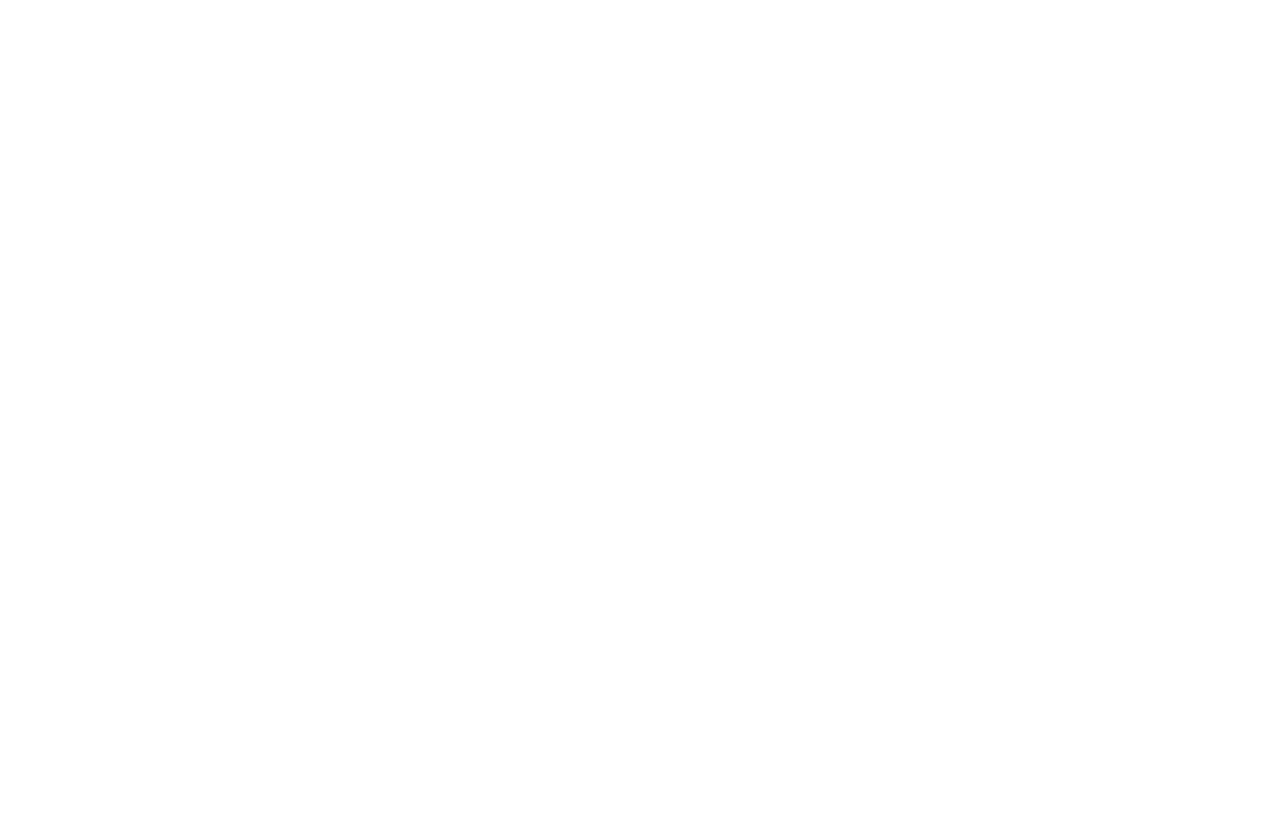
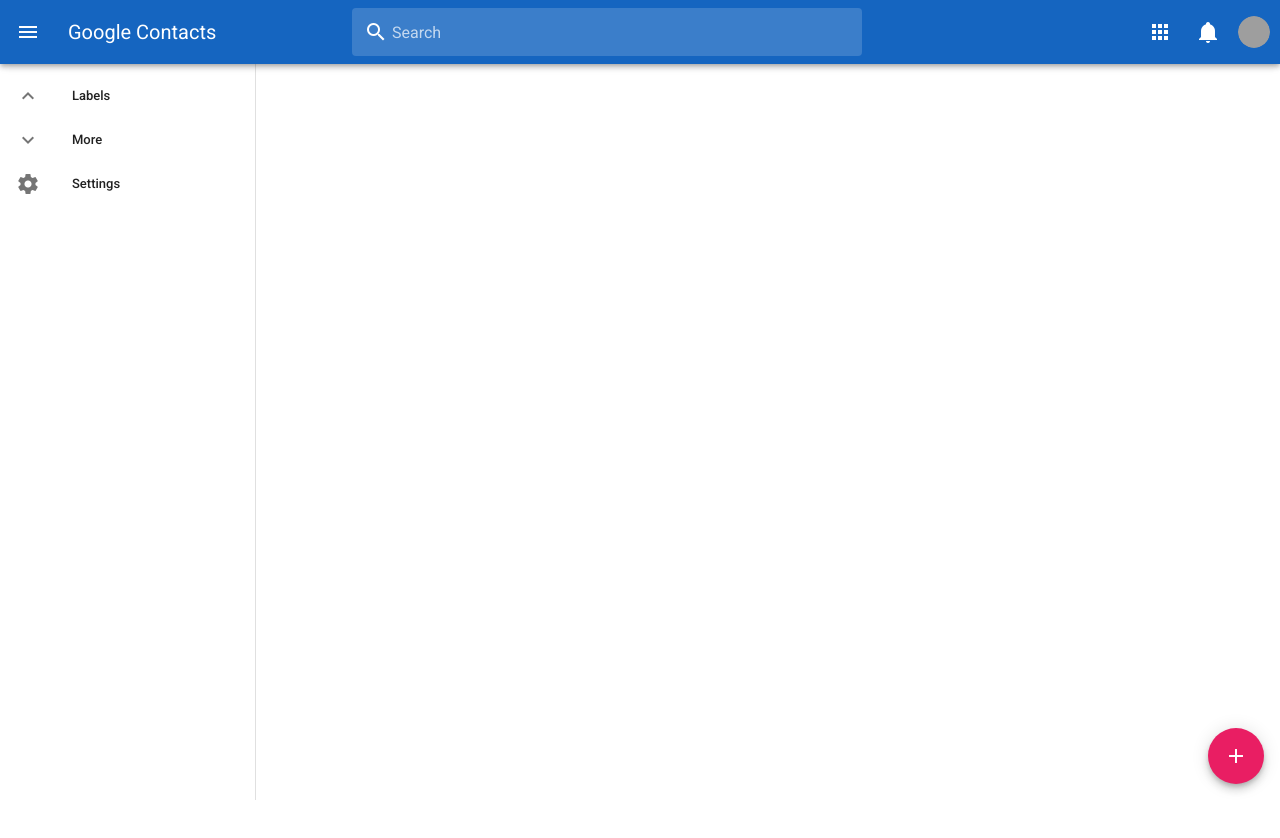
Before and after one commit to zilliw/budget-poc, a Vue app in the folder web-ui/: page /timesheet in a window 1280 px wide. Shown: the top 838 px of the page. Before the commit the page ends 800 px from the top, so only its background shows below. Built offline with nearby package versions, Linux system fonts and the light colour scheme; grey boxes are pictures that could not be loaded.

Commit message:
layout naviguation

```diff
--- a/web-ui/src/router/index.js
+++ b/web-ui/src/router/index.js
@@ -1,7 +1,7 @@
 import Vue from 'vue'
 import VueRouter from 'vue-router'
 import Login from '../views/Login.vue'
-import About from '../views/About.vue'
+import Timesheet from '../views/Timesheet.vue'
 
 Vue.use(VueRouter)
 
@@ -12,9 +12,9 @@
     component: Login
   },
   {
-    path: '/about',
-    name: 'About',
-    component: About
+    path: '/timesheet',
+    name: 'Timesheet',
+    component: Timesheet
   }
 ]
 
--- a/web-ui/src/views/About.vue
+++ /dev/null
@@ -1,5 +0,0 @@
-<template>
-  <div class="about">
-    <h1>This is an about page</h1>
-  </div>
-</template>
--- a/web-ui/src/views/Login.vue
+++ b/web-ui/src/views/Login.vue
@@ -43,7 +43,7 @@
               </v-card-text>
               <v-card-actions>
                 <v-spacer></v-spacer>
-                <router-link to="/about"> <v-btn color="primary">Connexion</v-btn></router-link>
+                <router-link to="/timesheet"> <v-btn color="primary">Connexion</v-btn></router-link>
 
               </v-card-actions>
             </v-card>
--- /dev/null
+++ b/web-ui/src/views/Timesheet.vue
@@ -0,0 +1,257 @@
+<template>
+  <v-app id="inspire">
+    <v-navigation-drawer
+      v-model="drawer"
+      :clipped="$vuetify.breakpoint.lgAndUp"
+      app
+    >
+      <v-list dense>
+        <template v-for="item in items">
+          <v-row
+            v-if="item.heading"
+            :key="item.heading"
+            align="center"
+          >
+            <v-col cols="6">
+              <v-subheader v-if="item.heading">
+                {{ item.heading }}
+              </v-subheader>
+            </v-col>
+            <v-col
+              cols="6"
+              class="text-center"
+            >
+              <a
+                href="#!"
+                class="body-2 black--text"
+              >EDIT</a>
+            </v-col>
+          </v-row>
+          <v-list-group
+            v-else-if="item.children"
+            :key="item.text"
+            v-model="item.model"
+            :prepend-icon="item.model ? item.icon : item['icon-alt']"
+            append-icon=""
+          >
+            <template v-slot:activator>
+              <v-list-item-content>
+                <v-list-item-title>
+                  {{ item.text }}
+                </v-list-item-title>
+              </v-list-item-content>
+            </template>
+            <v-list-item
+              v-for="(child, i) in item.children"
+              :key="i"
+              link
+            >
+              <v-list-item-action v-if="child.icon">
+                <v-icon>{{ child.icon }}</v-icon>
+              </v-list-item-action>
+              <v-list-item-content>
+                <v-list-item-title>
+                  {{ child.text }}
+                </v-list-item-title>
+              </v-list-item-content>
+            </v-list-item>
+          </v-list-group>
+          <v-list-item
+            v-else
+            :key="item.text"
+            link
+          >
+            <v-list-item-action>
+              <v-icon>{{ item.icon }}</v-icon>
+            </v-list-item-action>
+            <v-list-item-content>
+              <v-list-item-title>
+                {{ item.text }}
+              </v-list-item-title>
+            </v-list-item-content>
+          </v-list-item>
+        </template>
+      </v-list>
+    </v-navigation-drawer>
+
+    <v-app-bar
+      :clipped-left="$vuetify.breakpoint.lgAndUp"
+      app
+      color="blue darken-3"
+      dark
+    >
+      <v-app-bar-nav-icon @click.stop="drawer = !drawer"></v-app-bar-nav-icon>
+      <v-toolbar-title
+        style="width: 300px"
+        class="ml-0 pl-4"
+      >
+        <span class="hidden-sm-and-down">Google Contacts</span>
+      </v-toolbar-title>
+      <v-text-field
+        flat
+        solo-inverted
+        hide-details
+        prepend-inner-icon="mdi-magnify"
+        label="Search"
+        class="hidden-sm-and-down"
+      ></v-text-field>
+      <v-spacer></v-spacer>
+      <v-btn icon>
+        <v-icon>mdi-apps</v-icon>
+      </v-btn>
+      <v-btn icon>
+        <v-icon>mdi-bell</v-icon>
+      </v-btn>
+      <v-btn
+        icon
+        large
+      >
+        <v-avatar
+          size="32px"
+          item
+        >
+          <v-img
+            src="https://cdn.vuetifyjs.com/images/logos/logo.svg"
+            alt="Vuetify"
+          ></v-img></v-avatar>
+      </v-btn>
+    </v-app-bar>
+    <v-main>
+      <v-container
+        class="fill-height"
+        fluid
+      >
+        <v-row>
+
+
+
+        </v-row>
+      </v-container>
+    </v-main>
+    <v-btn
+      bottom
+      color="pink"
+      dark
+      fab
+      fixed
+      right
+      @click="dialog = !dialog"
+    >
+      <v-icon>mdi-plus</v-icon>
+    </v-btn>
+    <v-dialog
+      v-model="dialog"
+      width="800px"
+    >
+      <v-card>
+        <v-card-title class="grey darken-2">
+          Create contact
+        </v-card-title>
+        <v-container>
+          <v-row class="mx-2">
+            <v-col
+              class="align-center justify-space-between"
+              cols="12"
+            >
+              <v-row
+                align="center"
+                class="mr-0"
+              >
+                <v-avatar
+                  size="40px"
+                  class="mx-3"
+                >
+                  <img
+                    src="//ssl.gstatic.com/s2/oz/images/sge/grey_silhouette.png"
+                    alt=""
+                  >
+                </v-avatar>
+                <v-text-field
+                  placeholder="Name"
+                ></v-text-field>
+              </v-row>
+            </v-col>
+            <v-col cols="6">
+              <v-text-field
+                prepend-icon="mdi-account-card-details-outline"
+                placeholder="Company"
+              ></v-text-field>
+            </v-col>
+            <v-col cols="6">
+              <v-text-field
+                placeholder="Job title"
+              ></v-text-field>
+            </v-col>
+            <v-col cols="12">
+              <v-text-field
+                prepend-icon="mdi-mail"
+                placeholder="Email"
+              ></v-text-field>
+            </v-col>
+            <v-col cols="12">
+              <v-text-field
+                type="tel"
+                prepend-icon="mdi-phone"
+                placeholder="(000) 000 - 0000"
+              ></v-text-field>
+            </v-col>
+            <v-col cols="12">
+              <v-text-field
+                prepend-icon="mdi-text"
+                placeholder="Notes"
+              ></v-text-field>
+            </v-col>
+          </v-row>
+        </v-container>
+        <v-card-actions>
+          <v-btn
+            text
+            color="primary"
+          >More</v-btn>
+          <v-spacer></v-spacer>
+          <v-btn
+            text
+            color="primary"
+            @click="dialog = false"
+          >Cancel</v-btn>
+          <v-btn
+            text
+            @click="dialog = false"
+          >Save</v-btn>
+        </v-card-actions>
+      </v-card>
+    </v-dialog>
+  </v-app>
+</template>
+
+<script>
+  export default {
+    props: {
+      source: String,
+    },
+    data: () => ({
+      dialog: false,
+      drawer: null,
+      items: [
+        {
+          icon: 'mdi-chevron-up',
+          'icon-alt': 'mdi-chevron-down',
+          text: 'Labels',
+          model: true,
+        },
+        {
+          icon: 'mdi-chevron-up',
+          'icon-alt': 'mdi-chevron-down',
+          text: 'More',
+          model: false,
+          children: [
+            { text: 'Saisie des temps' },
+            { text: 'Export' },
+            { text: 'Print' },
+          ],
+        },
+        { icon: 'mdi-cog', text: 'Settings' },
+      ],
+    }),
+  }
+</script>
```
